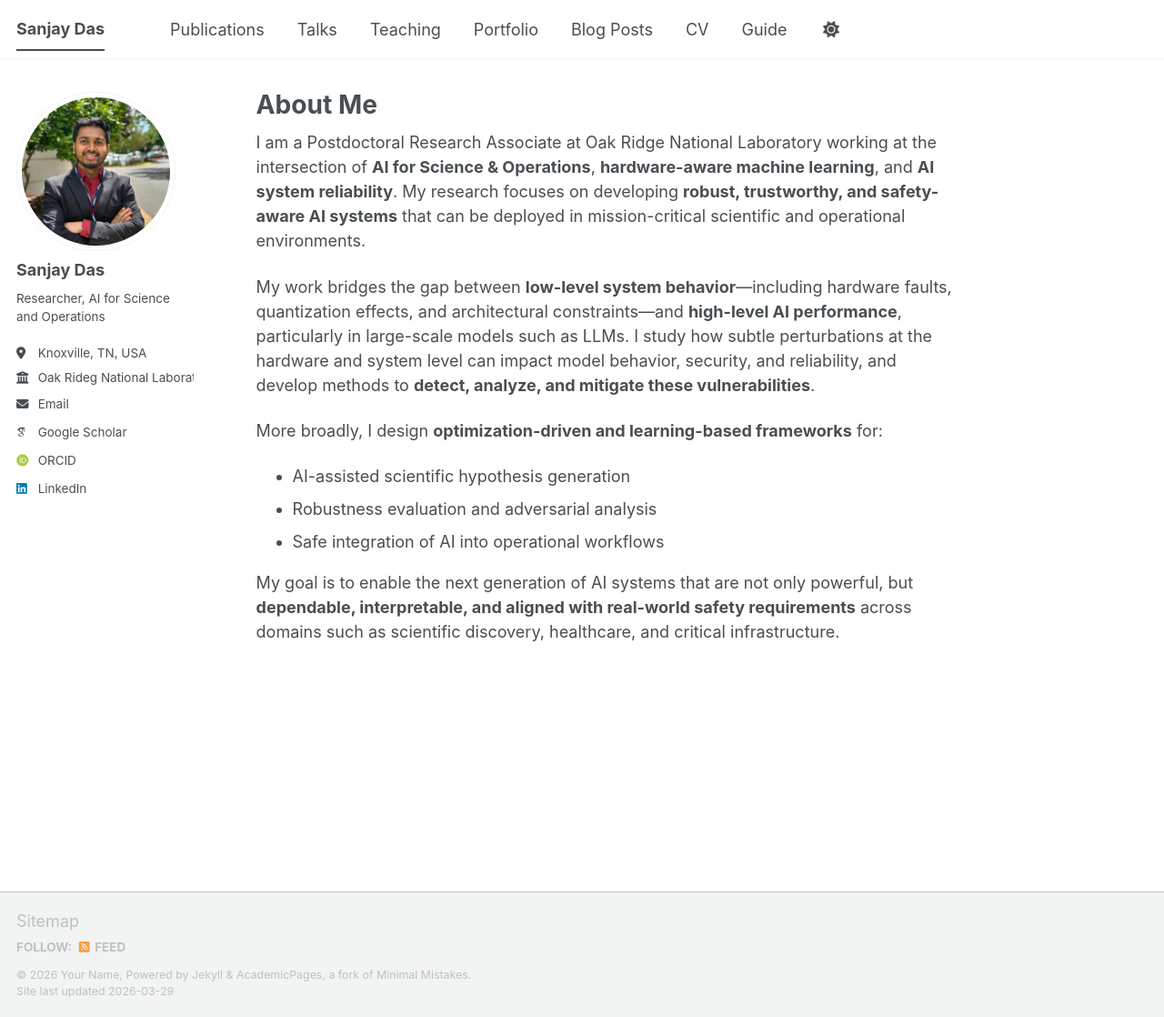
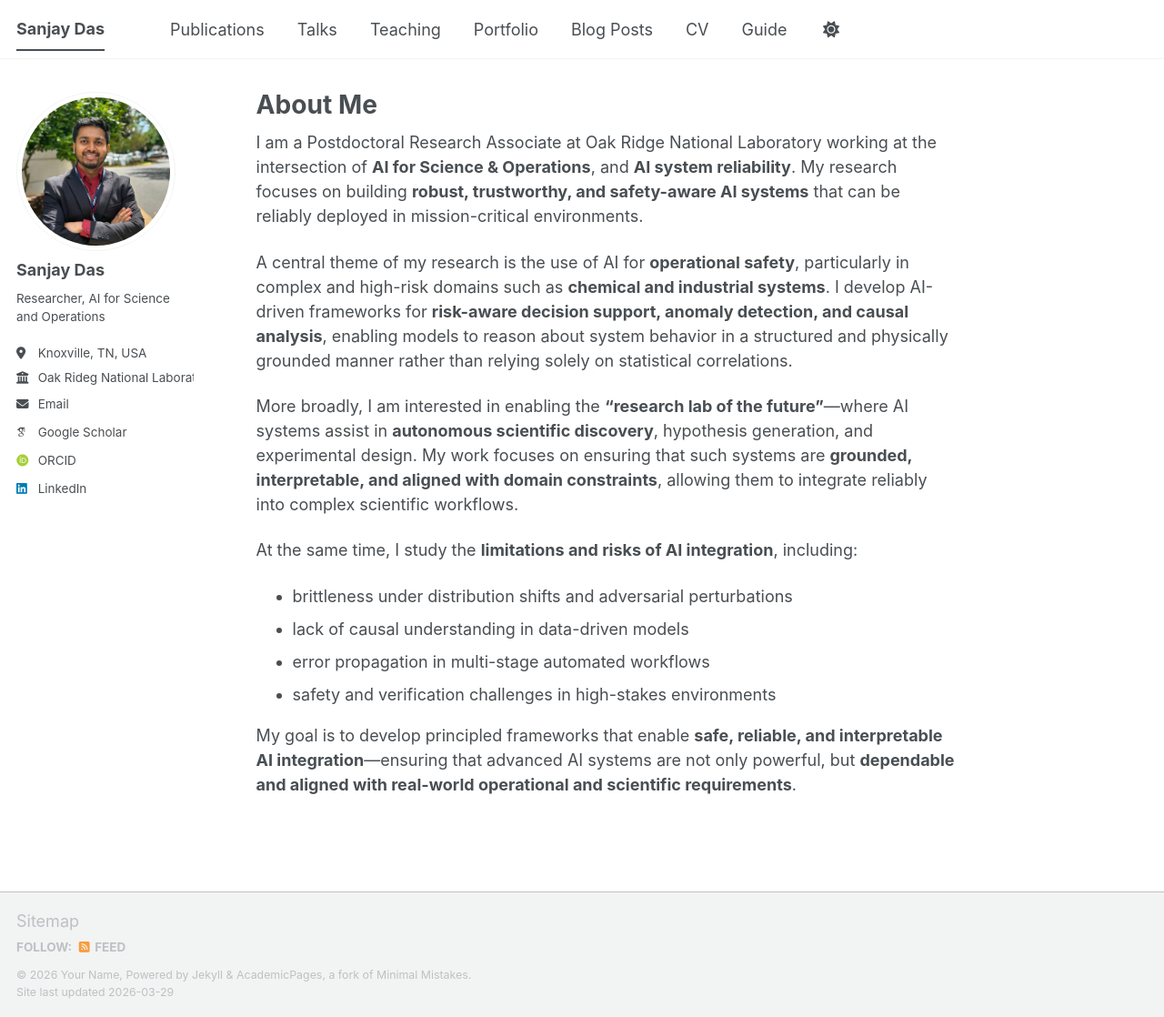
Before and after one commit to sanjay-das-in/sanjay-das-in_test, a Jekyll site: the page built from _pages/about.md, in a window 1280 px wide and 1118 px high. Shown: the whole window at 91% size. Built offline with Jekyll 4.4.1, drawn with Linux system fonts in a browser that asks for light colours; some web fonts are replaced; a script bundle is joined from its source files by our own code; library files that are not in the unit come from our copies.

Commit message:
Update about.md

```diff
--- a/_pages/about.md
+++ b/_pages/about.md
@@ -6,13 +6,16 @@ redirect_from:
   - /about/
   - /about.html
 ---
-I am a Postdoctoral Research Associate at Oak Ridge National Laboratory working at the intersection of **AI for Science & Operations**, **hardware-aware machine learning**, and **AI system reliability**. My research focuses on developing **robust, trustworthy, and safety-aware AI systems** that can be deployed in mission-critical scientific and operational environments.
+I am a Postdoctoral Research Associate at Oak Ridge National Laboratory working at the intersection of **AI for Science & Operations**, and  **AI system reliability**. My research focuses on building **robust, trustworthy, and safety-aware AI systems** that can be reliably deployed in mission-critical environments.
 
-My work bridges the gap between **low-level system behavior**—including hardware faults, quantization effects, and architectural constraints—and **high-level AI performance**, particularly in large-scale models such as LLMs. I study how subtle perturbations at the hardware and system level can impact model behavior, security, and reliability, and develop methods to **detect, analyze, and mitigate these vulnerabilities**.
+A central theme of my research is the use of AI for **operational safety**, particularly in complex and high-risk domains such as **chemical and industrial systems**. I develop AI-driven frameworks for **risk-aware decision support, anomaly detection, and causal analysis**, enabling models to reason about system behavior in a structured and physically grounded manner rather than relying solely on statistical correlations.
 
-More broadly, I design **optimization-driven and learning-based frameworks** for:
-- AI-assisted scientific hypothesis generation
-- Robustness evaluation and adversarial analysis
-- Safe integration of AI into operational workflows
+More broadly, I am interested in enabling the **“research lab of the future”**—where AI systems assist in **autonomous scientific discovery**, hypothesis generation, and experimental design. My work focuses on ensuring that such systems are **grounded, interpretable, and aligned with domain constraints**, allowing them to integrate reliably into complex scientific workflows.
 
-My goal is to enable the next generation of AI systems that are not only powerful, but **dependable, interpretable, and aligned with real-world safety requirements** across domains such as scientific discovery, healthcare, and critical infrastructure.
+At the same time, I study the **limitations and risks of AI integration**, including:
+- brittleness under distribution shifts and adversarial perturbations
+- lack of causal understanding in data-driven models
+- error propagation in multi-stage automated workflows
+- safety and verification challenges in high-stakes environments
+
+My goal is to develop principled frameworks that enable **safe, reliable, and interpretable AI integration**—ensuring that advanced AI systems are not only powerful, but **dependable and aligned with real-world operational and scientific requirements**.
```
